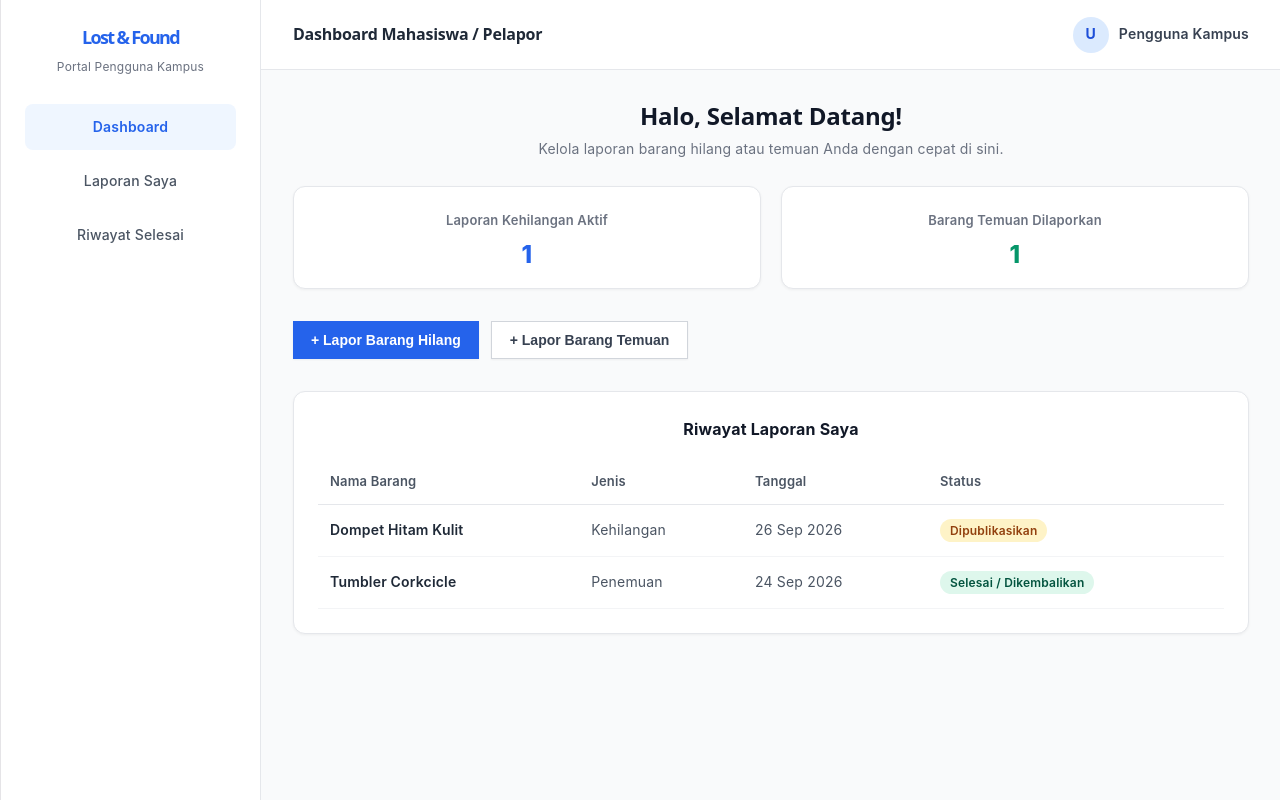
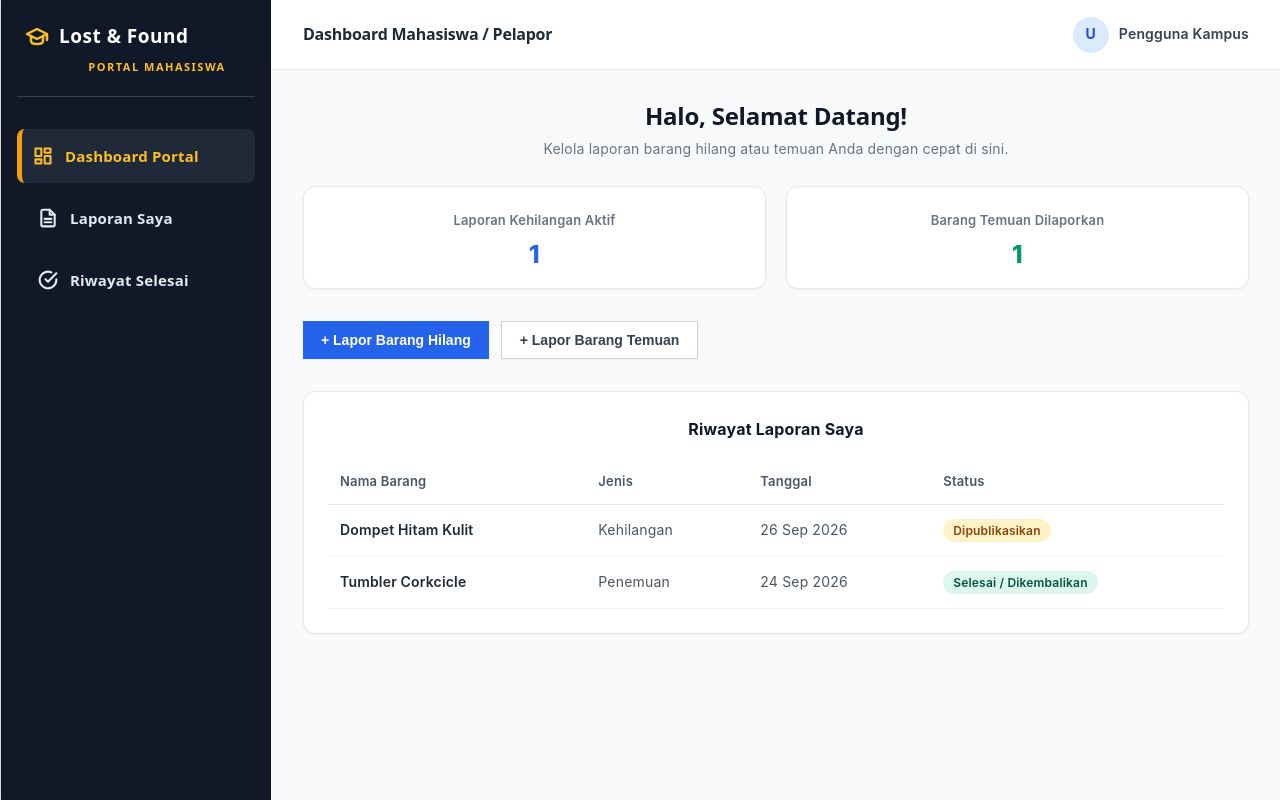
Before and after one commit to holyblesty/PBL03, a React (Vite) app in the folder lost-found-app/: page / in a window 1280 px wide. Built offline with nearby package versions, Linux system fonts and the light colour scheme.

Commit message:
ubah desain sidebar user agar seragam dengan tema kontras tinggi admin

```diff
--- a/lost-found-app/src/components/UserSidebar.jsx
+++ b/lost-found-app/src/components/UserSidebar.jsx
@@ -1,17 +1,133 @@
-import React from 'react';
+import React, { useState } from 'react';
 
 export default function UserSidebar() {
+    const [activeMenu, setActiveMenu] = useState('dashboard');
+    const [hoveredMenu, setHoveredMenu] = useState(null);
+
+    // List menu disesuaikan untuk kebutuhan Pengguna Kampus
+    const menuItems = [
+        {
+            id: 'dashboard',
+            name: 'Dashboard Portal',
+            path: '#dashboard',
+            icon: (color) => (
+                <svg width="20" height="20" viewBox="0 0 24 24" fill="none" stroke={color} strokeWidth="2.5" strokeLinecap="round" strokeLinejoin="round">
+                    <rect x="3" y="3" width="7" height="9" />
+                    <rect x="14" y="3" width="7" height="5" />
+                    <rect x="14" y="12" width="7" height="9" />
+                    <rect x="3" y="16" width="7" height="5" />
+                </svg>
+            )
+        },
+        {
+            id: 'laporan',
+            name: 'Laporan Saya',
+            path: '#laporan',
+            icon: (color) => (
+                <svg width="20" height="20" viewBox="0 0 24 24" fill="none" stroke={color} strokeWidth="2.5" strokeLinecap="round" strokeLinejoin="round">
+                    <path d="M14 2H6a2 2 0 0 0-2 2v16a2 2 0 0 0 2 2h12a2 2 0 0 0 2-2V8z" />
+                    <polyline points="14 2 14 8 20 8" />
+                    <line x1="16" y1="13" x2="8" y2="13" />
+                    <line x1="16" y1="17" x2="8" y2="17" />
+                </svg>
+            )
+        },
+        {
+            id: 'riwayat',
+            name: 'Riwayat Selesai',
+            path: '#riwayat',
+            icon: (color) => (
+                <svg width="20" height="20" viewBox="0 0 24 24" fill="none" stroke={color} strokeWidth="2.5" strokeLinecap="round" strokeLinejoin="round">
+                    <path d="M22 11.08V12a10 10 0 1 1-5.93-9.14" />
+                    <polyline points="22 4 12 14.01 9 11.01" />
+                </svg>
+            )
+        }
+    ];
+
+    // Menggunakan palet High Contrast yang sama persis dengan Admin Sidebar
+    const colors = {
+        bgSidebar: '#111827',     // Abu-abu arang sangat gelap (hampir hitam)
+        bgActive: '#1F2937',      // Latar belakang menu aktif
+        textActive: '#FBBF24',    // Kuning Emas Terang (Sangat menyala)
+        textNormal: '#E2E8F0',    // Putih keabu-abuan terang untuk menu biasa
+        accentLine: '#F59E0B',    // Oranye Emas untuk garis penanda kiri
+    };
+
     return (
-        <aside style={{ width: '260px', minWidth: '260px', backgroundColor: '#FFFFFF', borderRight: '1px solid #E5E7EB', padding: '24px', display: 'flex', flexDirection: 'column', gap: '24px', boxSizing: 'border-box' }}>
-            <div>
-                <h1 style={{ fontSize: '18px', fontWeight: '800', color: '#2563EB', margin: '0 0 4px 0' }}>Lost & Found</h1>
-                <p style={{ fontSize: '12px', color: '#6B7280', margin: 0 }}>Portal Pengguna Kampus</p>
+        <aside style={{
+            width: '270px',
+            minWidth: '270px',
+            backgroundColor: colors.bgSidebar,
+            color: '#FFFFFF',
+            padding: '24px 16px',
+            height: '100vh',
+            boxSizing: 'border-box',
+            fontFamily: 'system-ui, -apple-system, sans-serif',
+            boxShadow: '4px 0px 10px rgba(0,0,0,0.3)'
+        }}>
+            {/* Header Panel */}
+            <div style={{ marginBottom: '32px', paddingLeft: '8px', borderBottom: '1px solid #374151', paddingBottom: '16px' }}>
+                <div style={{ display: 'flex', alignItems: 'center', gap: '10px', marginBottom: '6px' }}>
+                    {/* Ikon Topi Kampus SVG yang disesuaikan warnanya menjadi Kuning Emas */}
+                    <svg width="24" height="24" viewBox="0 0 24 24" fill="none" stroke={colors.textActive} strokeWidth="2.5" strokeLinecap="round" strokeLinejoin="round">
+                        <path d="M22 10v6M2 10l10-5 10 5-10 5z" />
+                        <path d="M6 12v5c0 2 2.5 3 6 3s6-1 6-3v-5" />
+                    </svg>
+                    <h2 style={{ fontSize: '19px', fontWeight: '800', margin: 0, color: '#FFFFFF', letterSpacing: '0.5px' }}>
+                        Lost & Found
+                    </h2>
+                </div>
+                <p style={{
+                    fontSize: '11px',
+                    color: colors.textActive,
+                    fontWeight: '700',
+                    textTransform: 'uppercase',
+                    letterSpacing: '1.5px',
+                    margin: 0,
+                    paddingLeft: '34px'
+                }}>
+                    PORTAL MAHASISWA
+                </p>
             </div>
 
+            {/* Navigasi Menu */}
             <nav style={{ display: 'flex', flexDirection: 'column', gap: '8px' }}>
-                <a href="#dashboard" style={{ padding: '10px 14px', borderRadius: '8px', backgroundColor: '#EFF6FF', color: '#2563EB', fontWeight: '600', fontSize: '14px', textDecoration: 'none' }}>Dashboard</a>
-                <a href="#laporan" style={{ padding: '10px 14px', borderRadius: '8px', color: '#4B5563', fontWeight: '500', fontSize: '14px', textDecoration: 'none' }}>Laporan Saya</a>
-                <a href="#riwayat" style={{ padding: '10px 14px', borderRadius: '8px', color: '#4B5563', fontWeight: '500', fontSize: '14px', textDecoration: 'none' }}>Riwayat Selesai</a>
+                {menuItems.map((item) => {
+                    const isActive = activeMenu === item.id;
+                    const isHovered = hoveredMenu === item.id;
+
+                    const currentIconColor = isActive ? colors.textActive : (isHovered ? '#FFFFFF' : colors.textNormal);
+
+                    return (
+                        <a
+                            key={item.id}
+                            href={item.path}
+                            onClick={() => setActiveMenu(item.id)}
+                            onMouseEnter={() => setHoveredMenu(item.id)}
+                            onMouseLeave={() => setHoveredMenu(null)}
+                            style={{
+                                display: 'flex',
+                                alignItems: 'center',
+                                gap: '12px',
+                                fontSize: '15px',
+                                fontWeight: isActive ? '700' : '600',
+                                color: currentIconColor,
+                                textDecoration: 'none',
+                                padding: '14px 16px',
+                                borderRadius: '8px',
+                                backgroundColor: isActive ? colors.bgActive : (isHovered ? '#1F2937' : 'transparent'),
+                                borderLeft: isActive ? `5px solid ${colors.accentLine}` : '5px solid transparent',
+                                transition: 'all 0.15s ease-in-out',
+                                paddingLeft: isActive ? '11px' : '16px'
+                            }}
+                        >
+                            {/* Render Ikon SVG */}
+                            {item.icon(currentIconColor)}
+                            <span>{item.name}</span>
+                        </a>
+                    );
+                })}
             </nav>
         </aside>
     );
```
